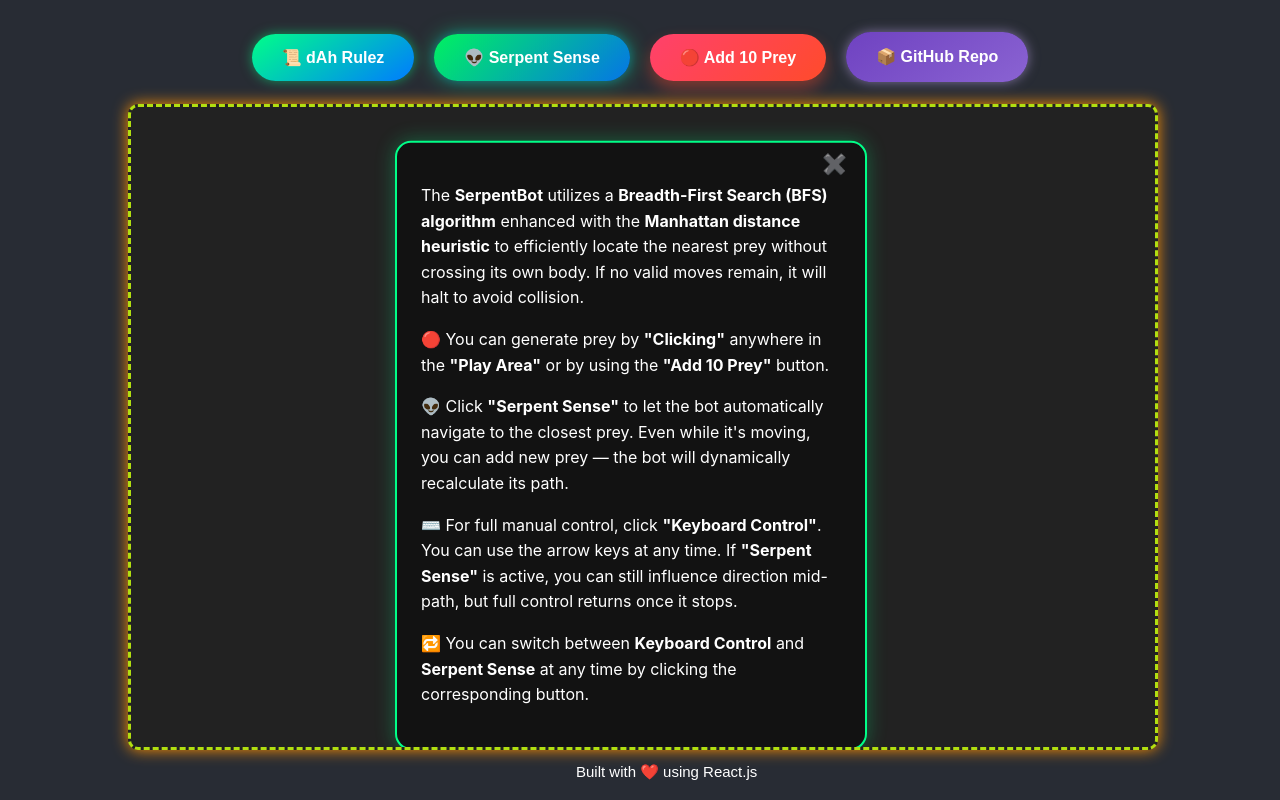
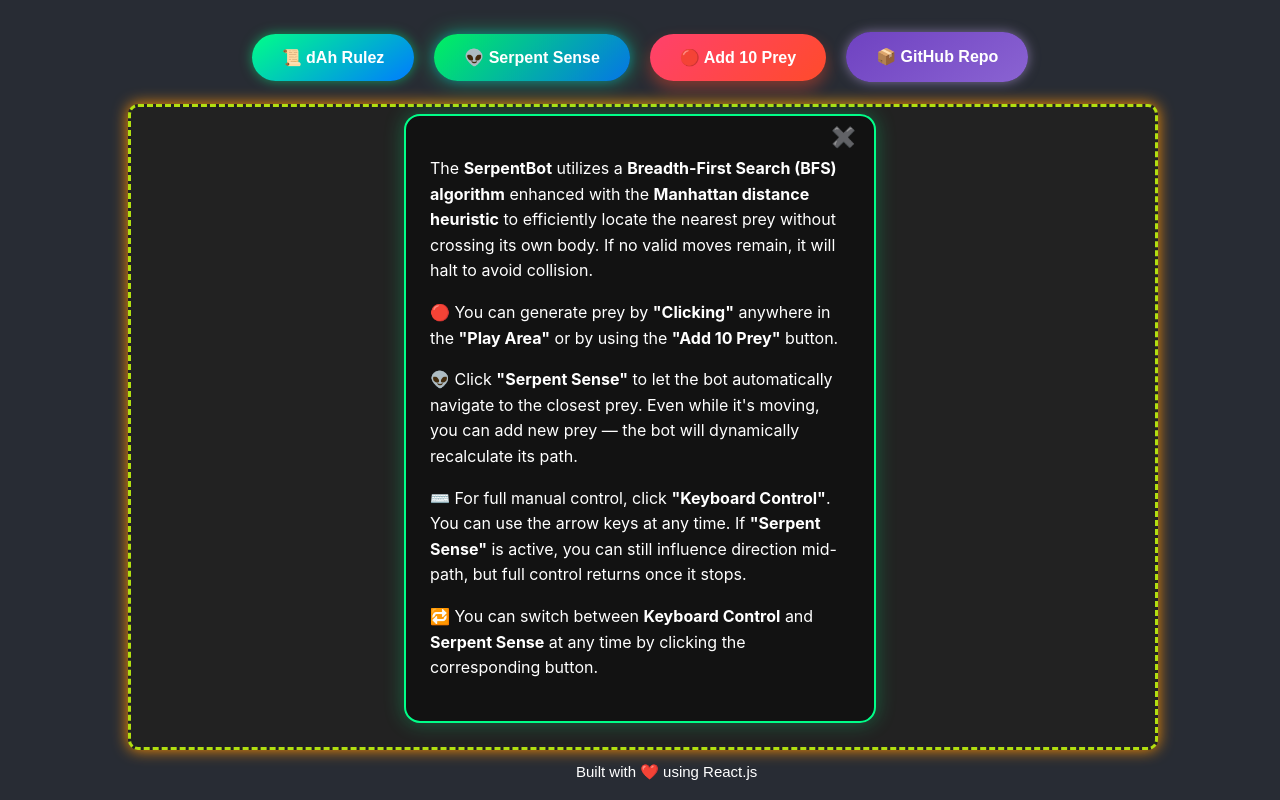
Before and after one commit to shams72/SerpentBot, a React (Create React App) app: page / in a window 1280 px wide. Both pictures are taken after a click on the button "📜 dAh Rulez". Built offline with nearby package versions, Linux system fonts and the light colour scheme.

Commit message:
beautify

```diff
--- a/src/snake/rules.jsx
+++ b/src/snake/rules.jsx
@@ -4,9 +4,9 @@ const Rules = ({gridDimensions, showRules,setShowRules}) => {
   return (
     <div
       style={{
-        position: 'relative',
-        top: `${Math.floor(gridDimensions.rows / 2) * 20}px`,
-        left: `${Math.floor(gridDimensions.cols / 2) * 20}px`,
+        position: 'fixed',
+        top: '50%',
+        left: '50%',
         transform: 'translate(-50%, -47%)',
         backgroundColor: '#121212',
         color: '#fff',
@@ -15,7 +15,6 @@ const Rules = ({gridDimensions, showRules,setShowRules}) => {
         padding: '1.5rem',
         maxWidth: '420px',
         width: '90%',
-        height: '87%',
         boxShadow: '0 0 20px rgba(0, 255, 136, 0.3)',
         zIndex: 999,
         fontSize: '16px',
```
